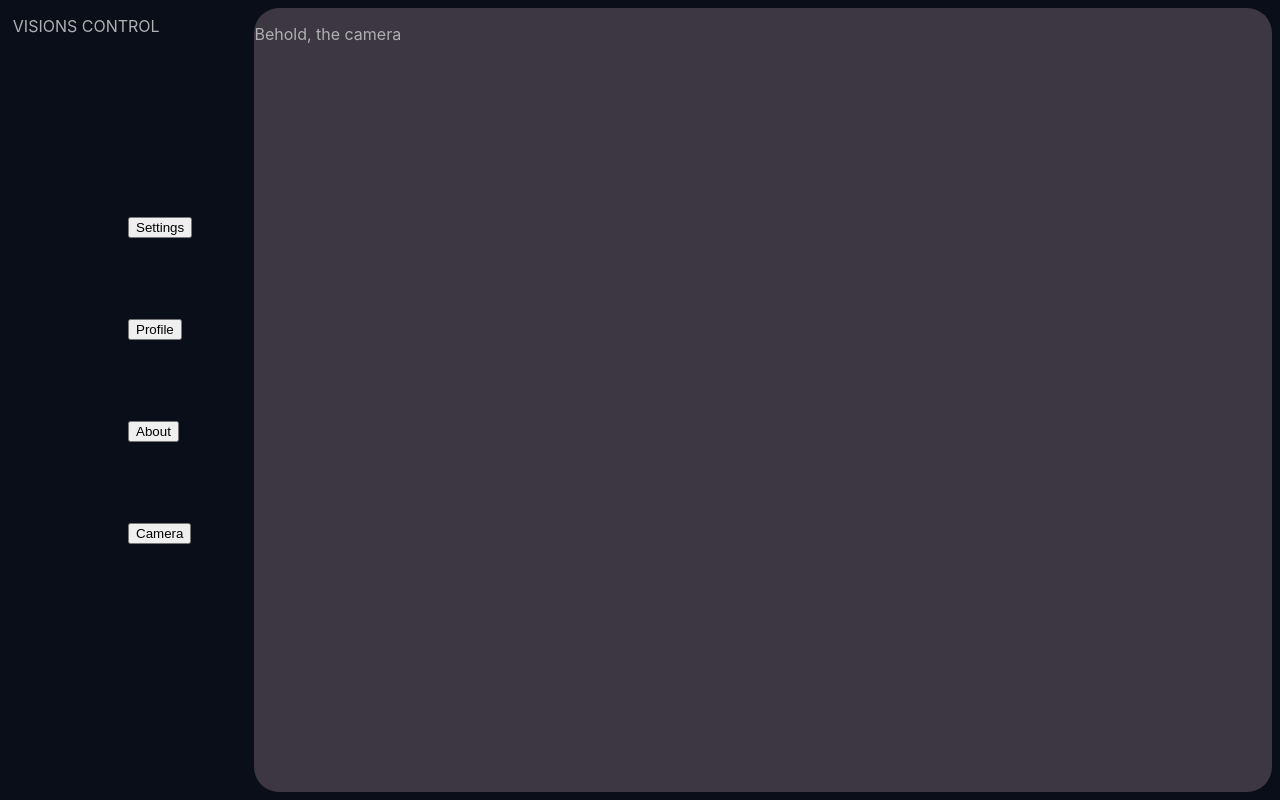
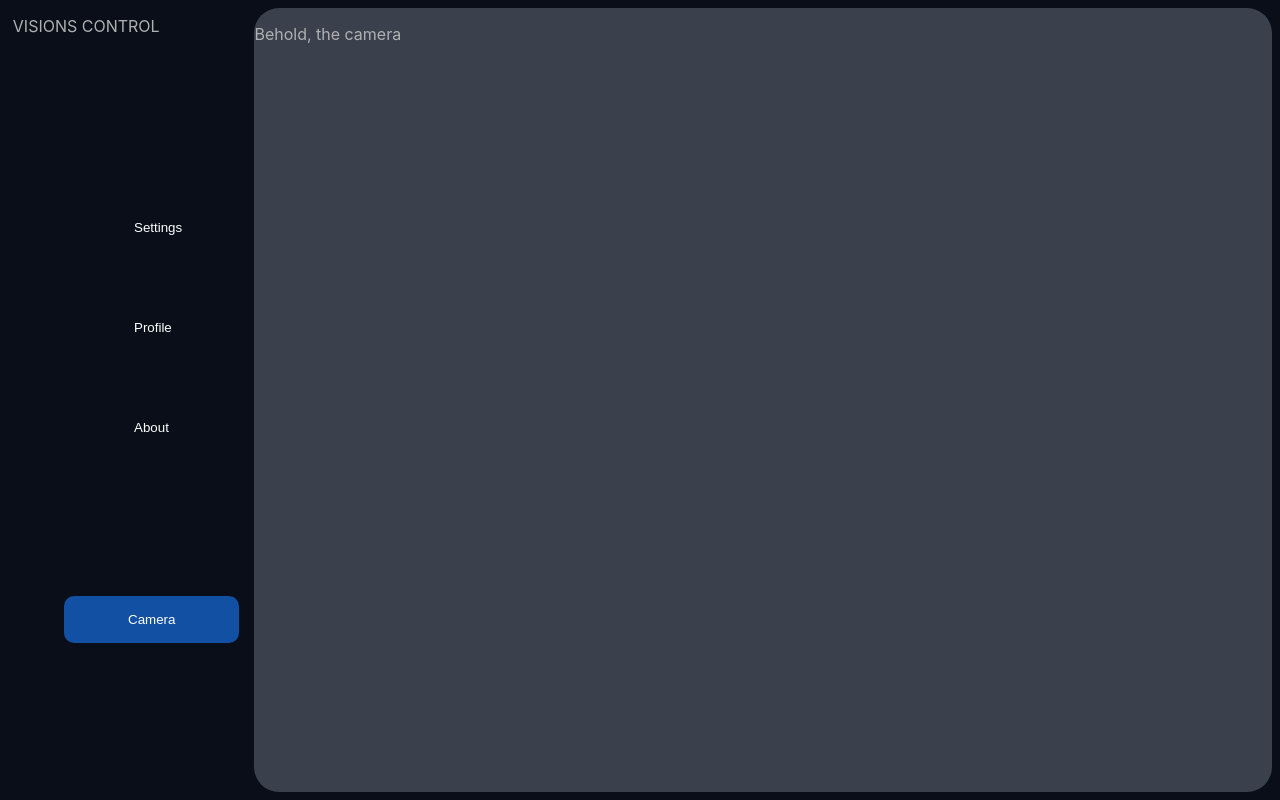
Before and after one commit to aggie-coding-club/Gesture, a React (Create React App) app in the folder front-end/: page / in a window 1280 px wide. Built offline with nearby package versions, Linux system fonts and the light colour scheme.

Commit message:
added camera button

```diff
--- a/front-end/src/App.css
+++ b/front-end/src/App.css
@@ -1,38 +1,5 @@
-.App {
-  text-align: center;
+@font-face {
+  font-family: myriad-pro, sans-serif;
+  font-style: normal;
+  font-weight: 300;
 }
-
-.App-logo {
-  height: 40vmin;
-  pointer-events: none;
-}
-
-@media (prefers-reduced-motion: no-preference) {
-  .App-logo {
-    animation: App-logo-spin infinite 20s linear;
-  }
-}
-
-.App-header {
-  background-color: #282c34;
-  min-height: 100vh;
-  display: flex;
-  flex-direction: column;
-  align-items: center;
-  justify-content: center;
-  font-size: calc(10px + 2vmin);
-  color: white;
-}
-
-.App-link {
-  color: #61dafb;
-}
-
-@keyframes App-logo-spin {
-  from {
-    transform: rotate(0deg);
-  }
-  to {
-    transform: rotate(360deg);
-  }
-}
--- a/front-end/src/App.js
+++ b/front-end/src/App.js
@@ -10,7 +10,6 @@ function App() {
   return (
     <div>
       <MainLayout btnClick={btnClick}/>
-
     </div>
   );
 }
--- /dev/null
+++ b/front-end/src/components/MainScreen/CameraOption.js
@@ -0,0 +1,28 @@
+import React from "react"
+
+export default function CameraOption({btnClick}) {
+  function toggleChange() {
+    btnClick("Camera");
+  }
+
+  const btnContainer = {
+    padding: "5vh 0 5vh 5vw",
+  }
+
+  const btnStyle = {
+    background: "#1250a4",
+    color: "white",
+    border: "none",
+    cursor: "pointer",
+    overflow: "hidden",
+    outline: "none",
+    padding: "2vh 5vw",
+    borderRadius: "10px"
+  }
+
+  return(
+    <div style={btnContainer}>
+      <button style={btnStyle} onClick={toggleChange}>Camera</button>
+    </div>
+  )
+}
--- a/front-end/src/components/MainScreen/MainLayout.js
+++ b/front-end/src/components/MainScreen/MainLayout.js
@@ -18,7 +18,7 @@ export default function MainLayout({btnClick}) {
 
   }
   const cameraScreen = {
-    background: "#3c3740",
+    background: "#3a414d",
     width: "80vw",
     height: "98vh",
     color: "#afb0b2",
--- a/front-end/src/components/MainScreen/Options.js
+++ b/front-end/src/components/MainScreen/Options.js
@@ -2,15 +2,28 @@ import React from "react"
 
 export default function Options({name, btnClick}) {
   const anOptionStyle = {
-    padding: "5vh 0 5vh 0"
+    padding: "5vh 0 5vh 0",
   }
+
+  const btnStyle = {
+    color: "white",
+    backgroundColor: "transparent",
+    border: "none",
+    cursor: "pointer",
+    overflow: "hidden",
+    outline: "none",
+
+
+  }
+
+
 
   function toggleChange() {
     btnClick(name);
   }
   return (
     <div style={anOptionStyle}>
-      <button onClick={toggleChange}>{name}</button>
+      <button style={btnStyle} onClick={toggleChange}>{name}</button>
 
     </div>
   )
--- a/front-end/src/components/MainScreen/SideBar.js
+++ b/front-end/src/components/MainScreen/SideBar.js
@@ -1,5 +1,6 @@
 import React from "react"
 import Options from "./Options";
+import CameraOption from "./CameraOption";
 
 
 export default function SideBar({btnClick}) {
@@ -25,9 +26,12 @@ export default function SideBar({btnClick}) {
         <Options btnClick={btnClick} name={"Settings"}/>
         <Options btnClick={btnClick} name={"Profile"}/>
         <Options btnClick={btnClick} name={"About"}/>
-        <Options btnClick={btnClick} name={"Camera"}/>
+      </div>
+      <div>
+        <CameraOption btnClick={btnClick} />
+      </div>
 
-      </div>
+
 
     </div>
   )
```
